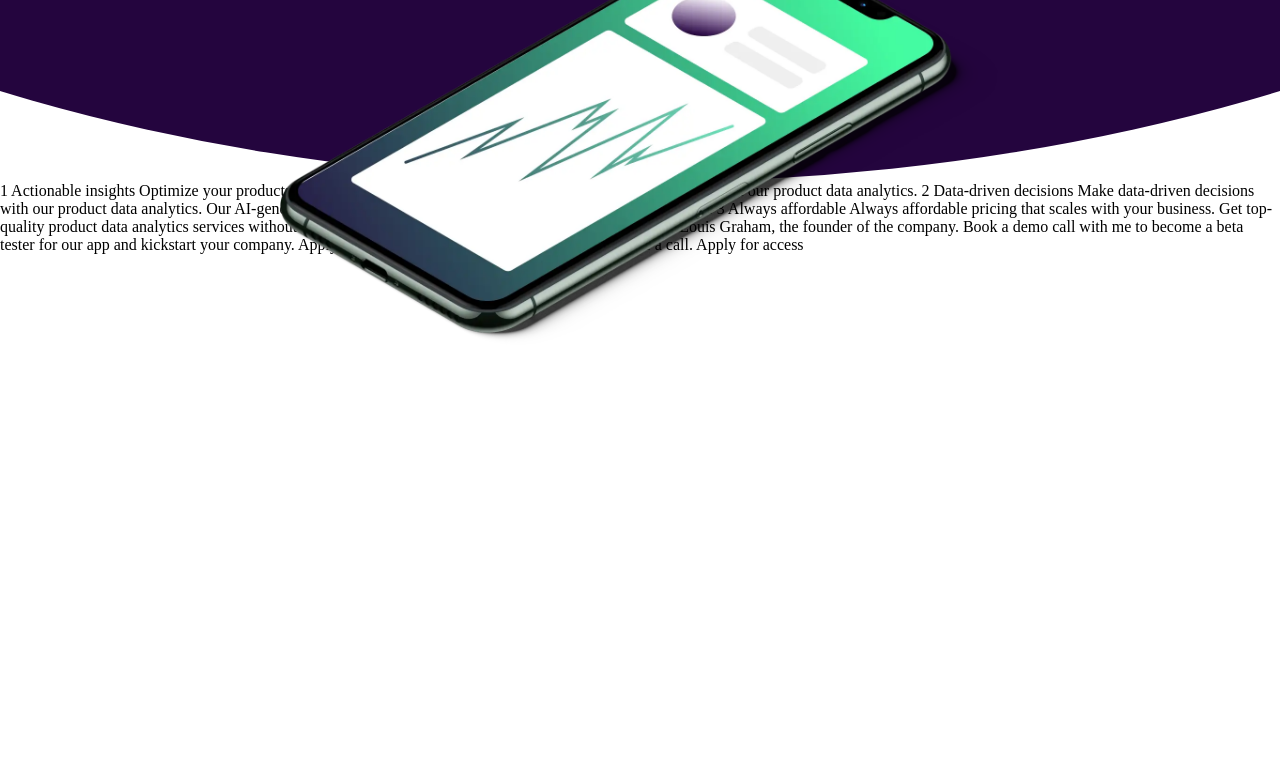
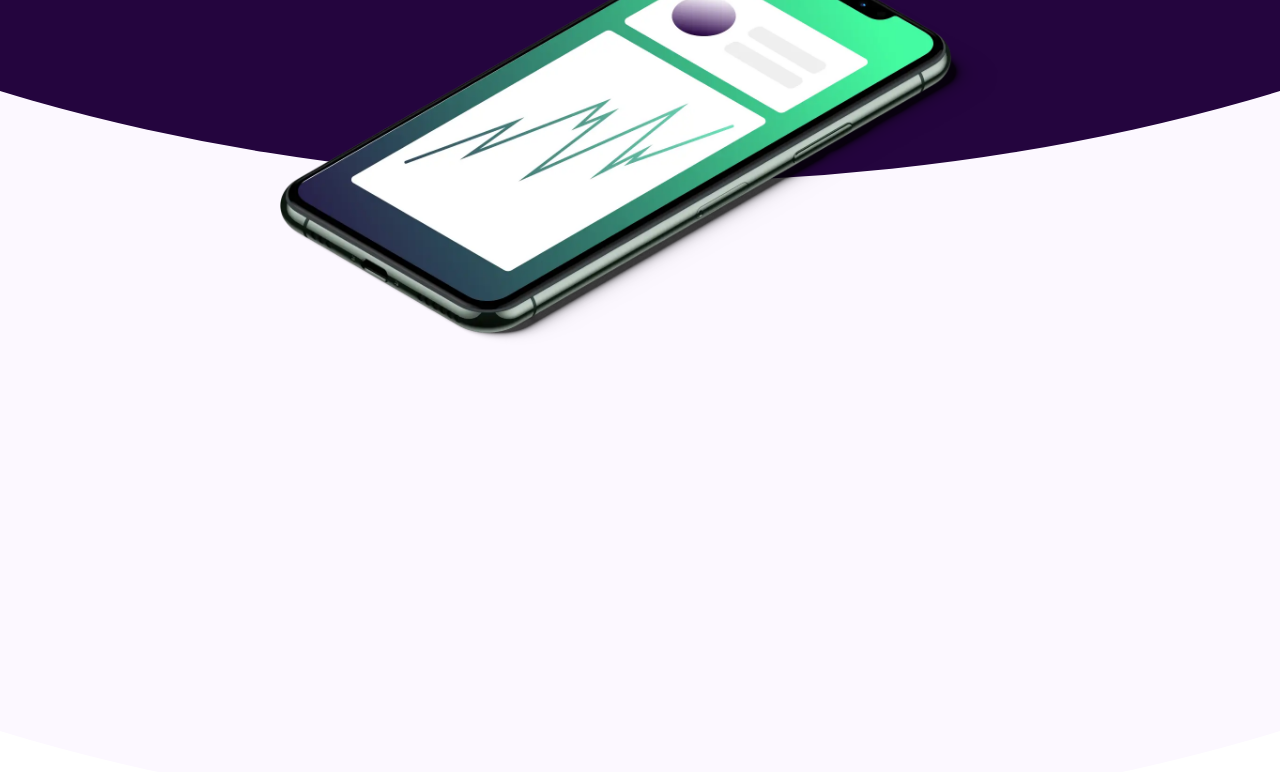
Before and after one commit to nadiabrown/WorkIt-Landing-Page, a plain HTML site: page index.html in a window 1280 px wide. Shown: the part 548-1320 px from the top of the page. Before the commit the page ends 894 px from the top, so only its background shows below. Drawn offline with Linux system fonts and the light colour scheme.

Commit message:
add and position main section background g

```diff
--- a/index.html
+++ b/index.html
@@ -48,6 +48,12 @@
 
   </header>
 
+  <div class="section-one">
+    <div class="shape-two">
+
+    </div>
+  </div>
+
 
   1
 
--- a/styles.css
+++ b/styles.css
@@ -96,3 +96,26 @@ nav{
     left: 50%;
     transform: translateX(-50%);
 }
+
+.shape-two {
+    position: relative;
+    overflow: hidden;
+    height: 730px;
+  }
+
+  .section-one {
+    position: relative;
+    z-index: -1;
+    top: -90px;
+  }
+
+  .shape-two::before {
+    border-radius: 75%;
+    position: absolute;
+    background: #FCF8FF;
+    right: -650px;
+    left: -650px;
+    top: -650px;
+    content: '';
+    bottom: 0;
+  }
```
